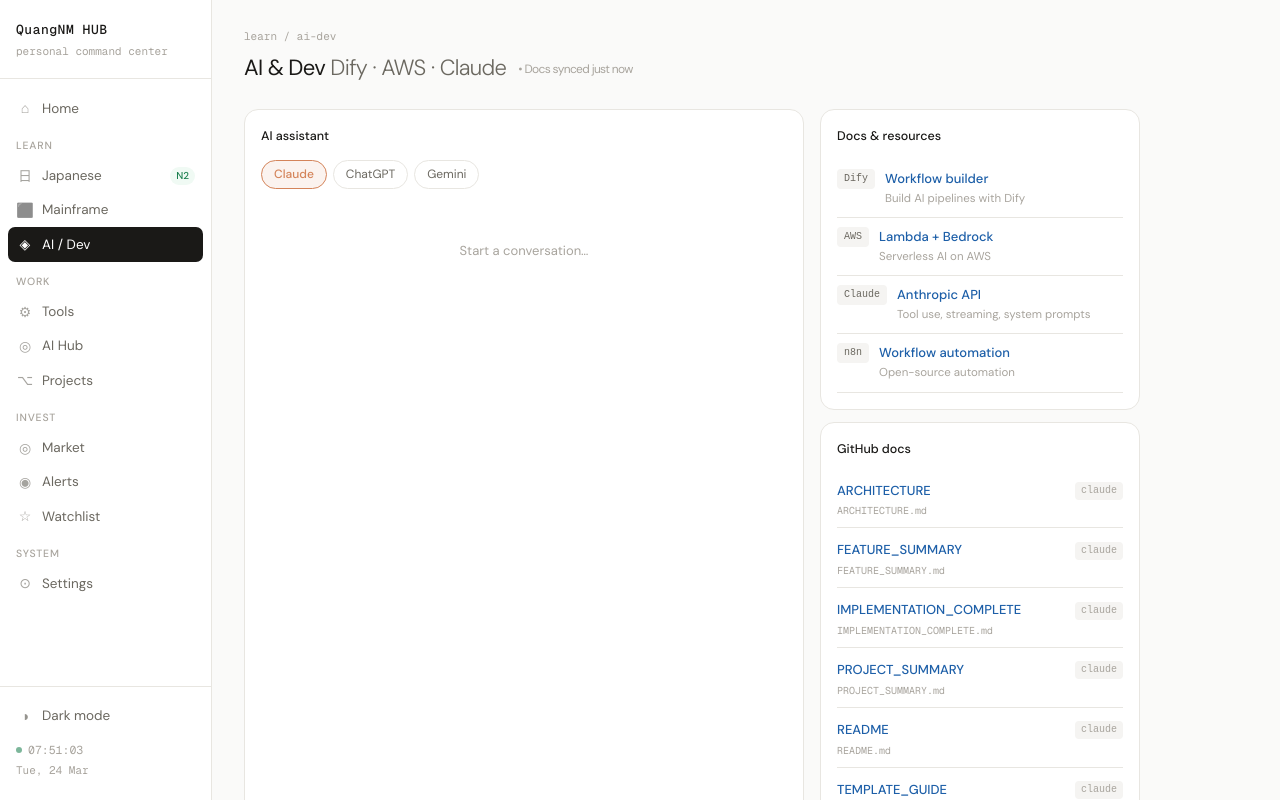
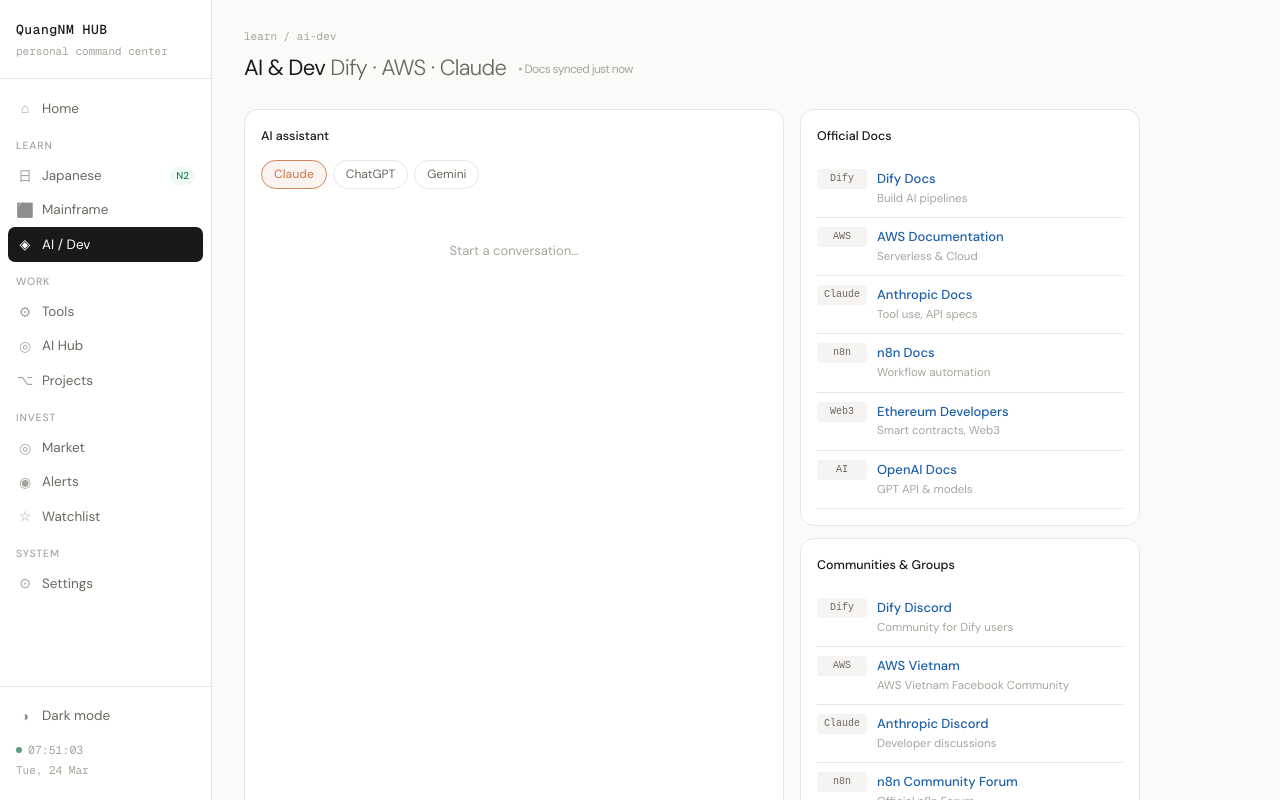
Before and after one commit to NMQuang/dashboard-hub, a Next.js app: page /learn/ai-dev in a window 1280 px wide. Shown: the top 800 px of the page. Built offline with nearby package versions, Linux system fonts and the light colour scheme.

Commit message:
fix related learn-mainframe, learn-ai/dev

```diff
--- a/app/learn/ai-dev/page.tsx
+++ b/app/learn/ai-dev/page.tsx
@@ -1,26 +1,29 @@
-// app/learn/ai-dev/page.tsx
 import type { Metadata } from 'next'
 import { Card, CardHeader, CardTitle } from '@/components/ui/Card'
 import ChatBox from '@/components/ui/ChatBox'
-import Link from 'next/link'
 import { timeAgo } from '@/lib/utils'
-import { CLAUDE_DOCS } from '@/data/docs-claude'
-import { AWS_DOCS } from '@/data/docs-aws'
-import { AI_DOCS } from '@/data/docs-ai'
-import { DIFY_DOCS } from '@/data/docs-dify'
 
 export const metadata: Metadata = { title: 'AI / Dev' }
 
-const TOPICS = [
-  { tag: 'Dify',   label: 'Workflow builder',        desc: 'Build AI pipelines with Dify',        url: 'https://docs.dify.ai' },
-  { tag: 'AWS',    label: 'Lambda + Bedrock',         desc: 'Serverless AI on AWS',                url: 'https://docs.aws.amazon.com' },
-  { tag: 'Claude', label: 'Anthropic API',            desc: 'Tool use, streaming, system prompts', url: 'https://docs.anthropic.com' },
-  { tag: 'n8n',    label: 'Workflow automation',      desc: 'Open-source automation',              url: 'https://docs.n8n.io' },
+const OFFICIAL_DOCS = [
+  { tag: 'Dify',   label: 'Dify Docs',               desc: 'Build AI pipelines',             url: 'https://docs.dify.ai' },
+  { tag: 'AWS',    label: 'AWS Documentation',       desc: 'Serverless & Cloud',             url: 'https://docs.aws.amazon.com' },
+  { tag: 'Claude', label: 'Anthropic Docs',          desc: 'Tool use, API specs',            url: 'https://docs.anthropic.com' },
+  { tag: 'n8n',    label: 'n8n Docs',                desc: 'Workflow automation',            url: 'https://docs.n8n.io' },
+  { tag: 'Web3',   label: 'Ethereum Developers',     desc: 'Smart contracts, Web3',          url: 'https://ethereum.org/en/developers/docs/' },
+  { tag: 'AI',     label: 'OpenAI Docs',             desc: 'GPT API & models',               url: 'https://platform.openai.com/docs/' },
+]
+
+const COMMUNITIES = [
+  { tag: 'Dify',   label: 'Dify Discord',            desc: 'Community for Dify users',                 url: 'https://discord.gg/FngNHpbcY7' },
+  { tag: 'AWS',    label: 'AWS Vietnam',             desc: 'AWS Vietnam Facebook Community',           url: 'https://www.facebook.com/groups/aws.vietnam/' },
+  { tag: 'Claude', label: 'Anthropic Discord',       desc: 'Developer discussions',                    url: 'https://discord.gg/anthropic' },
+  { tag: 'n8n',    label: 'n8n Community Forum',     desc: 'Official n8n Forum',                       url: 'https://community.n8n.io/' },
+  { tag: 'Web3',   label: 'Web3 / Blockchain VN',    desc: 'Cộng đồng Web3 Việt Nam',                  url: 'https://www.facebook.com/groups/Web3VietNam/' },
+  { tag: 'AI',     label: 'Machine Learning Vietnam',desc: 'Cộng đồng AI & ML lớn nhất VN',            url: 'https://www.facebook.com/groups/MachineLearningVietnam/' },
 ]
 
 export default function AiDevPage() {
-  const GITHUB_DOCS = [...CLAUDE_DOCS, ...AWS_DOCS, ...AI_DOCS, ...DIFY_DOCS]
-
   return (
     <div className="page-content" style={{ maxWidth: 960 }}>
       <div style={{ marginBottom: 24 }}>
@@ -32,43 +35,41 @@
           </span>
         </h1>
       </div>
-      <div style={{ display: 'grid', gridTemplateColumns: '1fr 320px', gap: 16 }}>
+      <div style={{ display: 'grid', gridTemplateColumns: '1fr 340px', gap: 16 }}>
         <Card style={{ minHeight: 500 }}>
           <CardHeader><CardTitle>AI assistant</CardTitle></CardHeader>
           <ChatBox context="general" defaultProvider="claude" placeholder="Ask about Dify, AWS, Claude API..." />
         </Card>
         <div style={{ display: 'flex', flexDirection: 'column', gap: 12 }}>
           <Card>
-            <CardHeader><CardTitle>Docs & resources</CardTitle></CardHeader>
-            {TOPICS.map(t => (
+            <CardHeader><CardTitle>Official Docs</CardTitle></CardHeader>
+            <div style={{ display: 'flex', flexDirection: 'column' }}>
+              {OFFICIAL_DOCS.map(t => (
                 <a key={t.tag} href={t.url} target="_blank" rel="noopener noreferrer"
                   style={{ display: 'flex', gap: 10, padding: '9px 0', borderBottom: '1px solid var(--border)', textDecoration: 'none', alignItems: 'flex-start' }}>
-                <span style={{ fontSize: 10, padding: '2px 7px', borderRadius: 4, background: 'var(--surface2)', color: 'var(--ink2)', fontFamily: 'monospace', flexShrink: 0 }}>{t.tag}</span>
+                  <span style={{ fontSize: 10, padding: '2px 7px', borderRadius: 4, background: 'var(--surface2)', color: 'var(--ink2)', fontFamily: 'monospace', flexShrink: 0, width: 50, textAlign: 'center' }}>{t.tag}</span>
                   <div>
                     <div style={{ fontSize: 13, color: 'var(--blue)', fontWeight: 500 }}>{t.label}</div>
                     <div style={{ fontSize: 11.5, color: 'var(--ink3)' }}>{t.desc}</div>
                   </div>
                 </a>
               ))}
+            </div>
           </Card>
           <Card>
-            <CardHeader><CardTitle>GitHub docs</CardTitle></CardHeader>
-            {GITHUB_DOCS.length > 0 ? (
-              <div style={{ display: 'flex', flexDirection: 'column', gap: 4 }}>
-                {GITHUB_DOCS.map(doc => (
-                  <Link key={doc.path} href={`/work/projects/${doc.repo}?file=${encodeURIComponent(doc.path)}`}
-                    style={{ padding: '8px 0', borderBottom: '1px solid var(--border)', textDecoration: 'none', display: 'flex', flexDirection: 'column' }}>
-                    <div style={{ display: 'flex', justifyContent: 'space-between', alignItems: 'center' }}>
-                      <span style={{ fontSize: 13, color: 'var(--blue)', fontWeight: 500 }}>{doc.title}</span>
-                      <span style={{ fontSize: 10, color: 'var(--ink3)', background: 'var(--surface2)', padding: '1px 6px', borderRadius: 4, fontFamily: 'monospace' }}>{doc.repo}</span>
+            <CardHeader><CardTitle>Communities & Groups</CardTitle></CardHeader>
+            <div style={{ display: 'flex', flexDirection: 'column' }}>
+              {COMMUNITIES.map(c => (
+                <a key={c.tag} href={c.url} target="_blank" rel="noopener noreferrer"
+                  style={{ display: 'flex', gap: 10, padding: '9px 0', borderBottom: '1px solid var(--border)', textDecoration: 'none', alignItems: 'flex-start' }}>
+                  <span style={{ fontSize: 10, padding: '2px 7px', borderRadius: 4, background: 'var(--surface2)', color: 'var(--ink2)', fontFamily: 'monospace', flexShrink: 0, width: 50, textAlign: 'center' }}>{c.tag}</span>
+                  <div>
+                    <div style={{ fontSize: 13, color: 'var(--blue)', fontWeight: 500 }}>{c.label}</div>
+                    <div style={{ fontSize: 11.5, color: 'var(--ink3)' }}>{c.desc}</div>
                   </div>
-                    <span className="font-mono" style={{ fontSize: 10, color: 'var(--ink3)', marginTop: 2 }}>{doc.path}</span>
-                  </Link>
+                </a>
               ))}
             </div>
-            ) : (
-              <div style={{ fontSize: 12.5, color: 'var(--ink3)' }}>No AI/Dev docs synced yet.</div>
-            )}
           </Card>
         </div>
       </div>
--- a/data/docs-ibm.ts
+++ b/data/docs-ibm.ts
@@ -1,5 +1,5 @@
 export const IBM_DOCS = [
-  { path: '1. Full Flow Learning-IBM Mainframe.md', title: '1. Full Flow Learning IBM Mainframe', repo: 'ibm' },
-  { path: '2. Full System Architecture - IBM Mainframe.md', title: '2. Full System Architecture   IBM Mainframe', repo: 'ibm' },
-  { path: '3. CICS-JCL-COBOL-IBM Mainframe.md', title: '3. CICS JCL COBOL IBM Mainframe', repo: 'ibm' }
+  { path: '1. Full Flow Learning-IBM Mainframe.md', title: '1. Full Flow Learning IBM Mainframe', repo: 'ibm-project' },
+  { path: '2. Full System Architecture - IBM Mainframe.md', title: '2. Full System Architecture   IBM Mainframe', repo: 'ibm-project' },
+  { path: '3. CICS-JCL-COBOL-IBM Mainframe.md', title: '3. CICS JCL COBOL IBM Mainframe', repo: 'ibm-project' }
 ]
```
Lines whose indentation alone changed are shown as unchanged.
